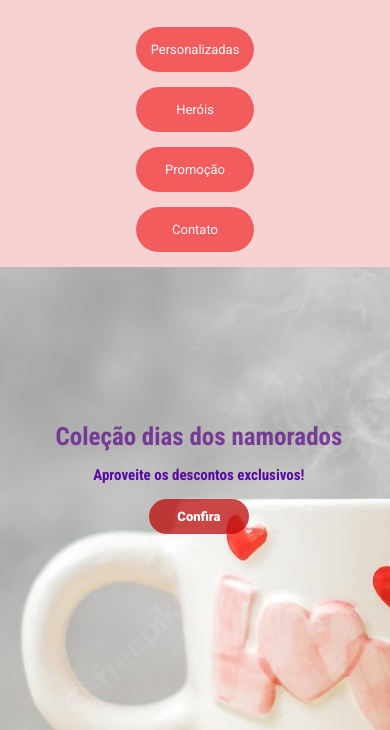
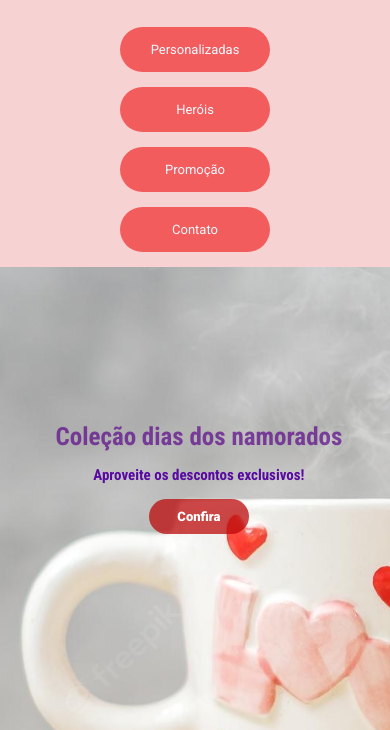
Before and after one commit to cassiotsantos/CTD, a plain HTML site: page Individual/front-end/Checkpoint/index.html in a window 390 px wide. Shown: the part 103-833 px from the top of the page. Drawn offline with Linux system fonts and the light colour scheme; a web font is replaced by a local one.

Commit message:
checkpoint 1 front-end

```diff
--- a/Individual/front-end/Checkpoint/style.css
+++ b/Individual/front-end/Checkpoint/style.css
@@ -296,9 +296,16 @@ footer {
 
     }
 
+    nav {
+
+        width: 100%;
+    }
+
     .list-header {
 
         font-size: 16px;
+        gap: 20px;
+        padding-right: 5px;
     }
 
 }
```
